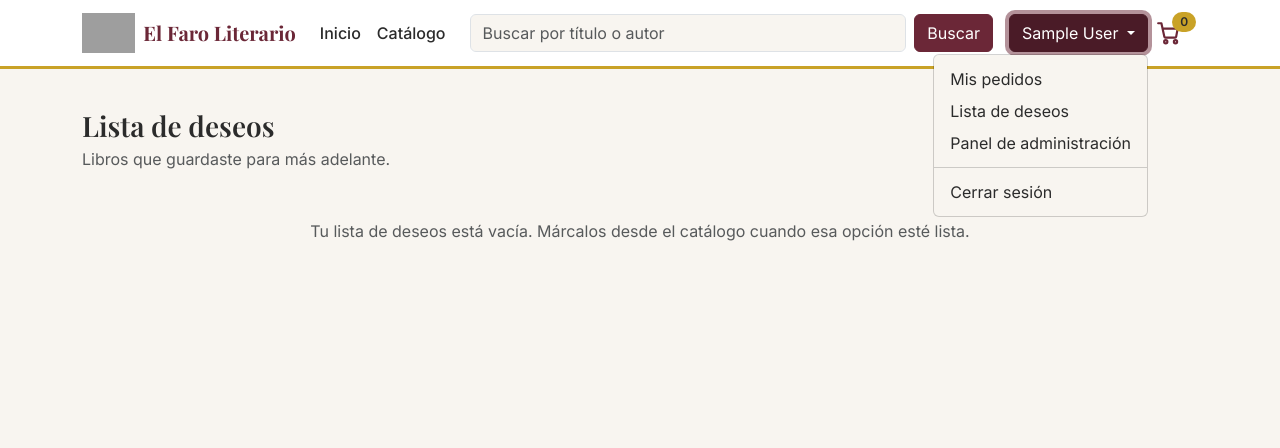
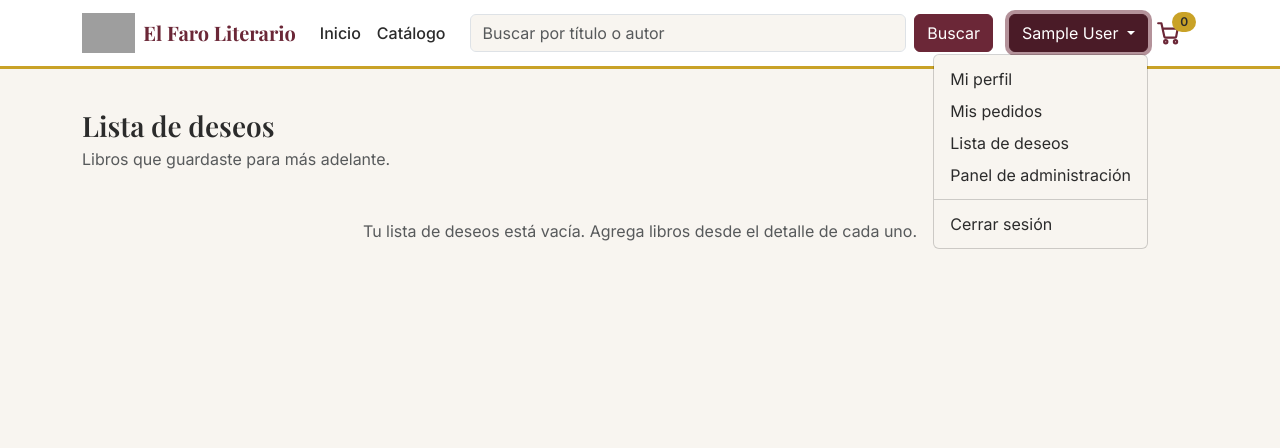
Before and after one commit to Mh265/tienda-el-faro-literario, a PHP site: page /public/vistas/wishlist.php in a window 1280 px wide, after a click that opens the changed part. Shown: the top 448 px of the page. Run offline with PHP 8.4, Linux system fonts and the light colour scheme; the visitor is signed in with stand-in values (Sample User, id 1); data comes from the database, SQL or seed files in the repository; data that the repository does not hold is empty; grey boxes are pictures that could not be loaded.

Commit message:
Ajustes y correcciones varias en comentarios y rutas, actualización de estado del readme

```diff
--- a/assets/js/wishlist.js
+++ b/assets/js/wishlist.js
@@ -19,7 +19,7 @@ async function cargarWishlist() {
   }
 
   if (resultado.datos.length === 0) {
-    zonaEstado.textContent = 'Tu lista de deseos está vacía. Márcalos desde el catálogo cuando esa opción esté lista.';
+    zonaEstado.textContent = 'Tu lista de deseos está vacía. Agrega libros desde el detalle de cada uno.';
     return;
   }
 
--- a/includes/plantillas/header.php
+++ b/includes/plantillas/header.php
@@ -1,8 +1,4 @@
 <?php
-// includes/plantillas/header.php
-// Variables que define cada vista ANTES de incluir esta plantilla:
-//   $tituloPagina -> texto para <title>
-//   $rutaBase     -> ruta relativa hasta la raíz ('../', '../../', '../../../')
 $tituloPagina = $tituloPagina ?? 'El Faro Literario';
 $rutaBase     = $rutaBase ?? '';
 ?>
@@ -16,7 +12,6 @@ $rutaBase     = $rutaBase ?? '';
   <link rel="preconnect" href="https://fonts.googleapis.com">
   <link href="https://fonts.googleapis.com/css2?family=Playfair+Display:wght@600;700&family=Inter:wght@400;500;600&display=swap" rel="stylesheet">
 
-  <!-- Orden importante: Bootstrap -> variables -> styles -->
   <link href="https://cdn.jsdelivr.net/npm/bootstrap@5.3.3/dist/css/bootstrap.min.css" rel="stylesheet">
   <link rel="stylesheet" href="<?= $rutaBase ?>assets/css/variables.css">
   <link rel="stylesheet" href="<?= $rutaBase ?>assets/css/styles.css">
@@ -74,7 +69,7 @@ $rutaBase     = $rutaBase ?? '';
               <span id="nombreUsuario">Mi cuenta</span>
             </button>
             <ul class="dropdown-menu dropdown-menu-end">
-              <!-- mis-pedidos.php y wishlist.php aún no existen (llegan en sus features); se referencian ya para no reescribir el menú luego -->
+              <li><a class="dropdown-item" href="<?= $rutaBase ?>public/vistas/perfil.php">Mi perfil</a></li>
               <li><a class="dropdown-item" href="<?= $rutaBase ?>public/vistas/mis-pedidos.php">Mis pedidos</a></li>
               <li><a class="dropdown-item" href="<?= $rutaBase ?>public/vistas/wishlist.php">Lista de deseos</a></li>
               <li id="enlaceAdmin" class="d-none"><a class="dropdown-item" href="<?= $rutaBase ?>public/vistas/admin/libros.php">Panel de administración</a></li>
--- a/public/vistas/catalogo.php
+++ b/public/vistas/catalogo.php
@@ -1,4 +1,3 @@
-// public/vistas/catalogo.php
 <?php
 $tituloPagina = 'Catálogo';
 $rutaBase = '../../';
--- a/public/vistas/detalle-libro.php
+++ b/public/vistas/detalle-libro.php
@@ -78,7 +78,7 @@ require_once __DIR__ . '/../../includes/plantillas/header.php';
 
     <!-- Formulario: se muestra solo si hay sesión activa (lo decide detalle-libro.js) -->
     <div id="formularioResenaContenedor" class="tarjeta-descripcion p-3 p-md-4 d-none">
-      <h3 class="h6 mb-3">Deja tu reseña</h3>
+      <h3 class="h6 mb-3" id="tituloFormResena">Deja tu reseña</h3>
       <form id="formResena" novalidate>
         <div class="mb-3">
           <label for="calificacionResena" class="form-label">Calificación</label>
@@ -94,7 +94,7 @@ require_once __DIR__ . '/../../includes/plantillas/header.php';
           <label for="comentarioResena" class="form-label">Comentario</label>
           <textarea class="form-control" id="comentarioResena" name="comentario" rows="3" maxlength="1000"></textarea>
         </div>
-        <button type="submit" class="btn btn-primary">Publicar reseña</button>
+        <button type="submit" class="btn btn-primary" id="btnPublicarResena">Publicar reseña</button>
       </form>
       <div id="mensajeResena" class="mt-3"></div>
     </div>
```
Also changed, not shown: readme.md.
